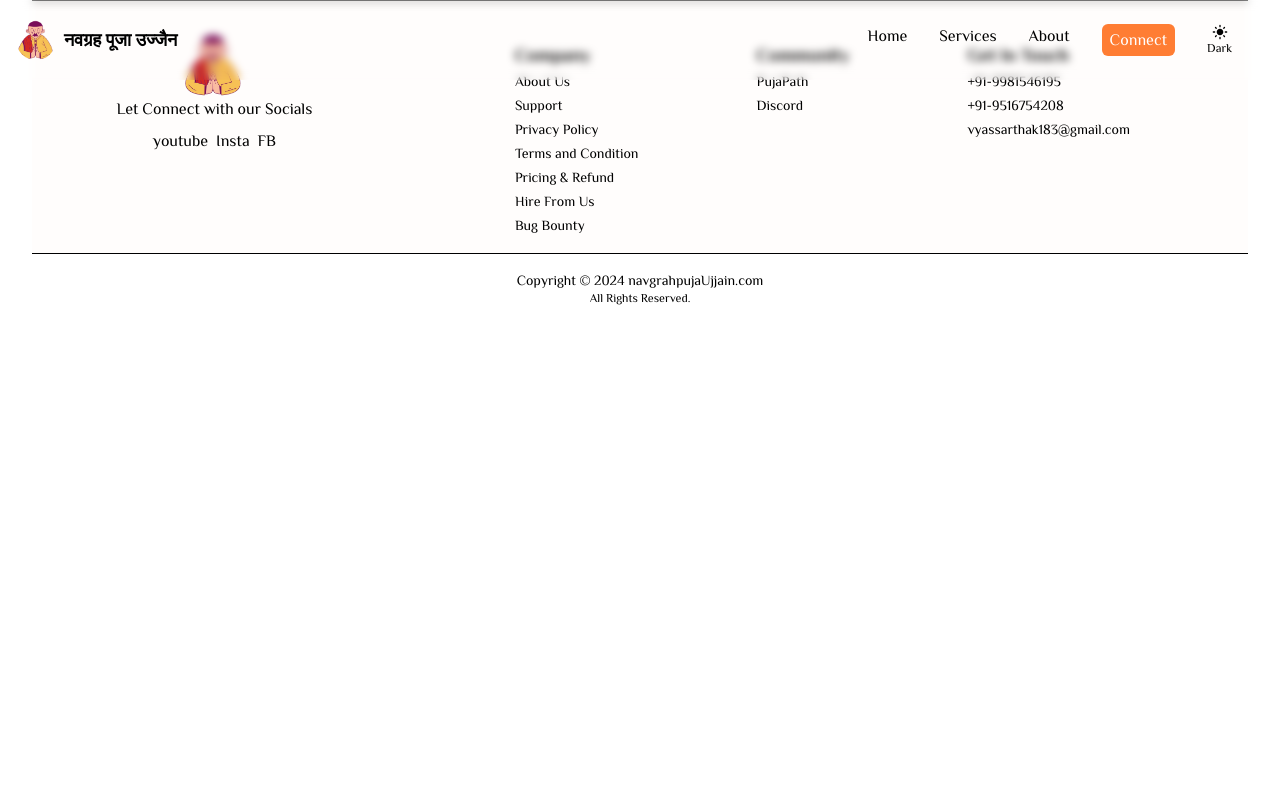
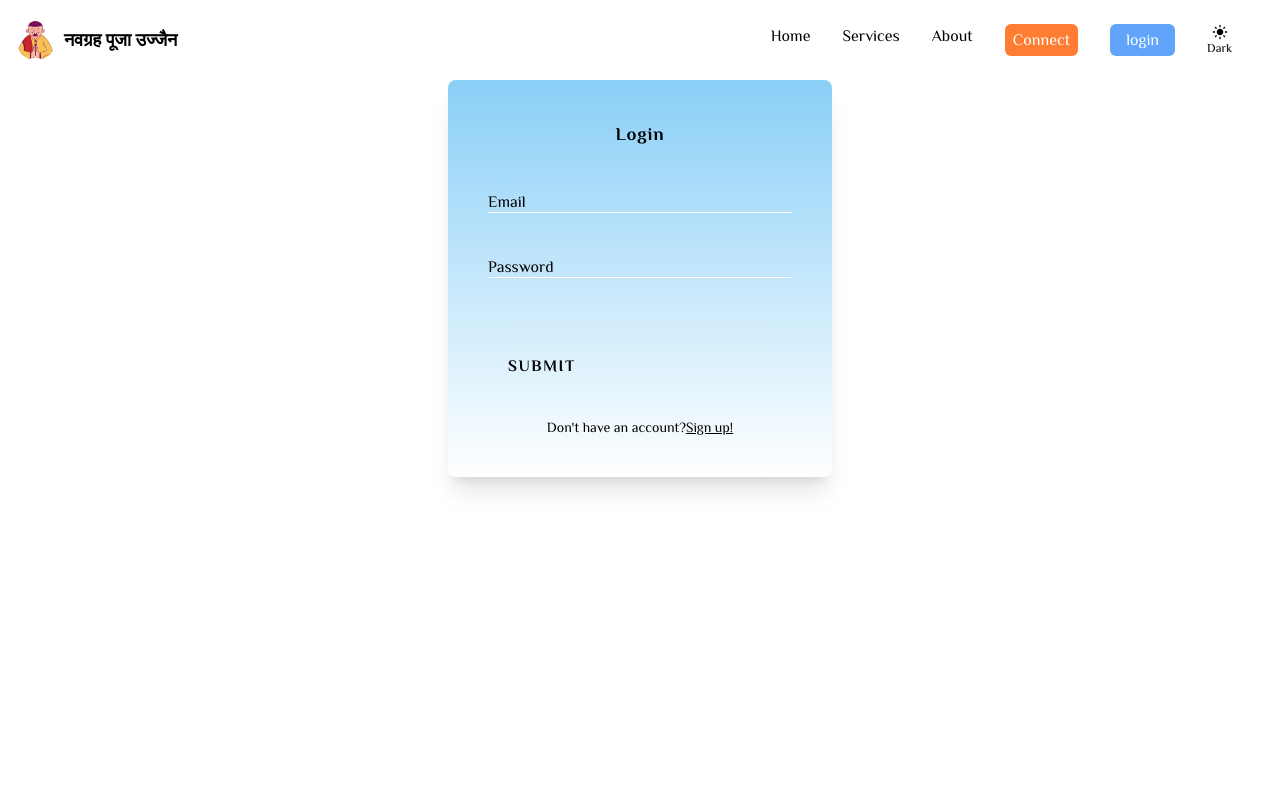
Before and after one commit to Sarthak-vyas183/Client-Project, a React (Vite) app: page /login in a window 1280 px wide. Shown: the top 800 px of the page. Built offline with nearby package versions, Linux system fonts and the light colour scheme; a web font is replaced by a local one.

Commit message:
added login component

```diff
--- a/package.json
+++ b/package.json
@@ -15,7 +15,8 @@
     "react": "^18.3.1",
     "react-dom": "^18.3.1",
     "react-icons": "^5.3.0",
-    "react-router-dom": "^6.27.0"
+    "react-router-dom": "^6.27.0",
+    "react-toastify": "^10.0.6"
   },
   "devDependencies": {
     "@eslint/js": "^9.13.0",
--- a/src/App.jsx
+++ b/src/App.jsx
@@ -1,7 +1,9 @@
+/* eslint-disable no-unused-vars */
 import './App.css'
 import Nav from './Components/Layout/Nav'
 import Footer from './Components/Layout/Footer'
 import Router from './Components/Layout/Router'
+import 'react-toastify/dist/ReactToastify.css';
 function App() {
 
   return (
--- a/src/Components/Layout/Nav.jsx
+++ b/src/Components/Layout/Nav.jsx
@@ -56,6 +56,14 @@ function Nav() {
               } rounded-md text-white`}
             >
               <Link to="/connect">Connect</Link>
+            </button>
+
+            <button
+              className={`py-1 px-4 ${
+                darkMode ? "bg-[#24CFA6]" : "bg-blue-400"
+              } rounded-md text-white`}
+            >
+              <Link to="/login">login</Link>
             </button>
             <li>
               <li
@@ -136,6 +144,13 @@ function Nav() {
             >
               <Link to="/connect">Connect</Link>
             </button>
+
+            <button
+              className={`py-2 px-4 ${darkMode ? 'bg-[#24CFA6]' : 'bg-[#FF7E35]'} rounded-md`}
+              onClick={toggleSidebar}
+            >
+              <Link to="/login">Login</Link>
+            </button>
           </li>
         </ul>
       </div>
--- a/src/Components/Layout/Router.jsx
+++ b/src/Components/Layout/Router.jsx
@@ -1,8 +1,10 @@
+/* eslint-disable no-unused-vars */
 import React from 'react';
 import Home from '../Pages/Home';
 import Services from '../Pages/Services';
 import About from '../Pages/About';
 import ConnectForm from '../Pages/ConnectForm';
+import Login from '../Pages/Login';
 import { Routes, Route } from 'react-router-dom';
 
 function Router() {
@@ -13,6 +15,7 @@ function Router() {
         <Route path='/services' element={<Services/>}/>
         <Route path='/about' element={<About/>}/>
         <Route path='/connect' element={<ConnectForm/>}/>
+        <Route path='/login' element={<Login/>}/>
       </Routes>
     </>
   );
--- a/src/Components/Pages/Home.jsx
+++ b/src/Components/Pages/Home.jsx
@@ -6,8 +6,18 @@ import img2 from "../../assets/Images/TempImages/img2.png";
 import img3 from "../../assets/Images/TempImages/img3.png";
 import userContext from "../../Context/userContext";
 import bg_img from "../../assets/Images/main-home-page-bg-2.png";
+import bg_img2 from "../../assets/Images/bgimg2.png";
+import 'react-toastify/dist/ReactToastify.css';
+import { toast } from "react-toastify";
+function Home() {
 
-function Home() {
+   const handleBookpuja = () => {
+     toast.promise("In Development")
+   }
+
+   const handleExplorePuja = () => {
+    toast.promise("In Development")
+   }
   const services = [
   {
     img: img1,
@@ -42,7 +52,7 @@ function Home() {
         }}
         className={`${
           darkMode ? "bg-gradient-radial text-white" : "bg-[#8ACFF7] text-black"
-        } from-cyan-500 via-transparent to-primaryBg  min-h-screen max-sm:min-h-[50vh] max-sm:pt-[10vh] flex flex-col items-center justify-center  font-sans p-4`}
+        } from-cyan-500 via-transparent to-primaryBg  min-h-screen ${darkMode ? 'max-sm:min-h-[100vh]' : 'max-sm:min-h-[50vh]'} max-sm:pt-[10vh] flex flex-col items-center justify-center  font-sans p-4`}
       >
         <h1 className="text-2xl sm:text-3xl md:text-4xl text-center leading-snug">
           <span className="pb-2 sm:pb-4">
@@ -153,7 +163,7 @@ function Home() {
               darkMode ? "bg-teal-400" : "bg-white"
             } text-black font-semibold rounded-full text-sm sm:text-base`}
           >
-            पंडित जी का परिचय
+            <Link to="/about">पंडित जी का परिचय</Link>
           </button>
         </div>
 
@@ -204,10 +214,10 @@ function Home() {
                   <span className={`${darkMode ? 'text-teal-400' : 'text-[#FF7D33]'} font-bold`}>विशेषज्ञ</span>
                 </div>
                 <div className="pt-4">
-                  <button className={`w-full ${darkMode ? 'bg-teal-400' : 'bg-[#FF7D33]'} text-black font-bold py-2 mb-2 rounded`}>
+                  <button className={`w-full ${darkMode ? 'bg-teal-400' : 'bg-[#FF7D33]'} text-black font-bold py-2 mb-2 rounded`} onClick={handleBookpuja}>
                     Book Puja
                   </button>
-                  <button className={`w-full ${darkMode ? 'bg-teal-400' : 'bg-[#FF7D33]'} text-black font-bold py-2 rounded`}>
+                  <button className={`w-full ${darkMode ? 'bg-teal-400' : 'bg-[#FF7D33]'} text-black font-bold py-2 rounded`} onClick={handleExplorePuja}>
                     Explore Puja
                   </button>
                 </div>
@@ -218,7 +228,7 @@ function Home() {
 
           <h1 className="flex justify-center py-6 pt-8">
             <span className={`${darkMode ? 'bg-teal-500' : 'bg-[#FF7D33]'} text-black py-2 px-4 rounded-md`}>
-              Explore More Puja
+              <Link to="/services">Explore More Puja</Link>
             </span>
           </h1>
         </div>
--- /dev/null
+++ b/src/Components/Pages/Login.jsx
@@ -0,0 +1,75 @@
+/* eslint-disable no-unused-vars */
+import React, { useContext, useState } from "react";
+import userContext from "../../Context/userContext";
+function Login() {
+  const { darkMode } = useContext(userContext);
+  const [loginForm, setLoginForm] = useState({
+         email : '',
+         password : ''
+  })
+
+ const handleChange = (e) => {
+  const {name , value} = e.target;
+  setLoginForm((pre)=> ({
+       ...pre,
+       [name] : value
+  }) )
+
+ }
+
+  return (
+    <div className={`max-sm:w-[100vw] max-sm:h-[70vh] w-[100vw] h-[100vh] pt-[10vh]  ${darkMode ? 'bg-[#0C0C0C]' : 'bg-white'}`}>
+      <div className={`${darkMode ? 'bg-black/90 text-white' : 'bg-gradient-flow-for-service text-black'}  shadow-xl rounded-lg p-10 w-96 max-sm:w-[90vw] max-sm:h-auto relative mx-auto`}>
+        <p className="text-center text-lg font-bold mb-8 tracking-wider">
+          Login
+        </p>
+        <form>
+          <div className="relative mb-8">
+            <input
+              type="text"
+              name="email"
+              value={loginForm.email}
+              onChange={handleChange}
+              required
+              className="peer w-full bg-transparent border-b border-white  focus:outline-none focus:ring-0 focus:border-white pb-2"
+            />
+            <label className={`absolute left-0 top-2.5  text-base transition-all peer-placeholder-shown:top-2.5 peer-placeholder-shown:text-base peer-focus:top-[-20px] peer-focus:text-sm peer-focus:${darkMode ? 'text-white' : 'text-black'}`}>
+              Email
+            </label>
+          </div>
+          <div className="relative mb-8">
+            <input
+              type="password"
+              name="password"
+              onChange={handleChange}
+              value={loginForm.password}
+              required
+              className="peer w-full bg-transparent border-b border-white  focus:outline-none focus:ring-0 focus:border-white pb-2"
+            />
+            <label className={`absolute left-0 top-2.5  text-base transition-all peer-placeholder-shown:top-2.5 peer-placeholder-shown:text-base peer-focus:top-[-20px] peer-focus:text-sm peer-:${darkMode ? 'text-white' : 'text-black'}`}>
+              Password
+            </label>
+          </div>
+          <a
+            href="#"
+            className="relative inline-block text-center  font-bold uppercase tracking-widest px-5 py-3 overflow-hidden transition-all mt-8 group hover:bg-white hover:text-black rounded-md"
+          >
+            <span className="absolute top-0 left-[-100%] w-full h-[2px] bg-gradient-to-r from-transparent to-white group-hover:animate-btn-anim1"></span>
+            <span className="absolute top-[-100%] right-0 w-[2px] h-full bg-gradient-to-b from-transparent to-white group-hover:animate-btn-anim2"></span>
+            <span className="absolute bottom-0 right-[-100%] w-full h-[2px] bg-gradient-to-l from-transparent to-white group-hover:animate-btn-anim3"></span>
+            <span className="absolute bottom-[-100%] left-0 w-[2px] h-full bg-gradient-to-t from-transparent to-white group-hover:animate-btn-anim4"></span>
+            Submit
+          </a>
+        </form>
+        <p className="text-center text-black text-sm mt-5">
+          Don&#39;t have an account?
+          <a href="#" className={`underline text-black`}>
+            Sign up!
+          </a>
+        </p>
+      </div>
+    </div>
+  );
+}
+
+export default Login;
--- /dev/null
+++ b/src/Components/Pages/SignUp.jsx
@@ -0,0 +1,12 @@
+/* eslint-disable no-unused-vars */
+import React from "react";
+
+function SignUp() {
+  return (
+    <div>
+
+    </div>
+  );
+}
+
+export default SignUp;
--- a/src/main.jsx
+++ b/src/main.jsx
@@ -1,17 +1,30 @@
-import { StrictMode } from 'react'
-import { createRoot } from 'react-dom/client'
-import './index.css'
-import App from './App.jsx'
-import { BrowserRouter } from 'react-router-dom'
-import UserContextProvider from './Context/UserContextProvider.jsx'
+import { StrictMode } from 'react';
+import { createRoot } from 'react-dom/client';
+import './index.css';
+import App from './App.jsx';
+import { BrowserRouter } from 'react-router-dom';
+import UserContextProvider from './Context/UserContextProvider.jsx';
+import { ToastContainer } from 'react-toastify';
 
 createRoot(document.getElementById('root')).render(
   <BrowserRouter>
-  <StrictMode>
-    <UserContextProvider>
-    <App />
-    </UserContextProvider>
-  </StrictMode>
+    <StrictMode>
+      <UserContextProvider>
+        {/* ToastContainer for global configuration */}
+        <ToastContainer
+          position="top-right" // Placement of toasts
+          autoClose={3000} // Auto-close duration (ms)
+          hideProgressBar={false} // Show or hide progress bar
+          newestOnTop={false} // Show latest toast on top
+          closeOnClick // Close toast on click
+          rtl={false} // Support for right-to-left languages
+          pauseOnFocusLoss // Pause when the browser loses focus
+          draggable // Allow dragging to dismiss
+          pauseOnHover // Pause auto-close when hovered
+          theme="colored" // Theme of the toasts (light, dark, or colored)
+        />
+        <App />
+      </UserContextProvider>
+    </StrictMode>
   </BrowserRouter>
-
-)
+);
```
Also changed, not shown: src/Components/Pages/ConnectForm.jsx (+10 -5 lines), 1 other file (tests, documents, lock files or other folders).
